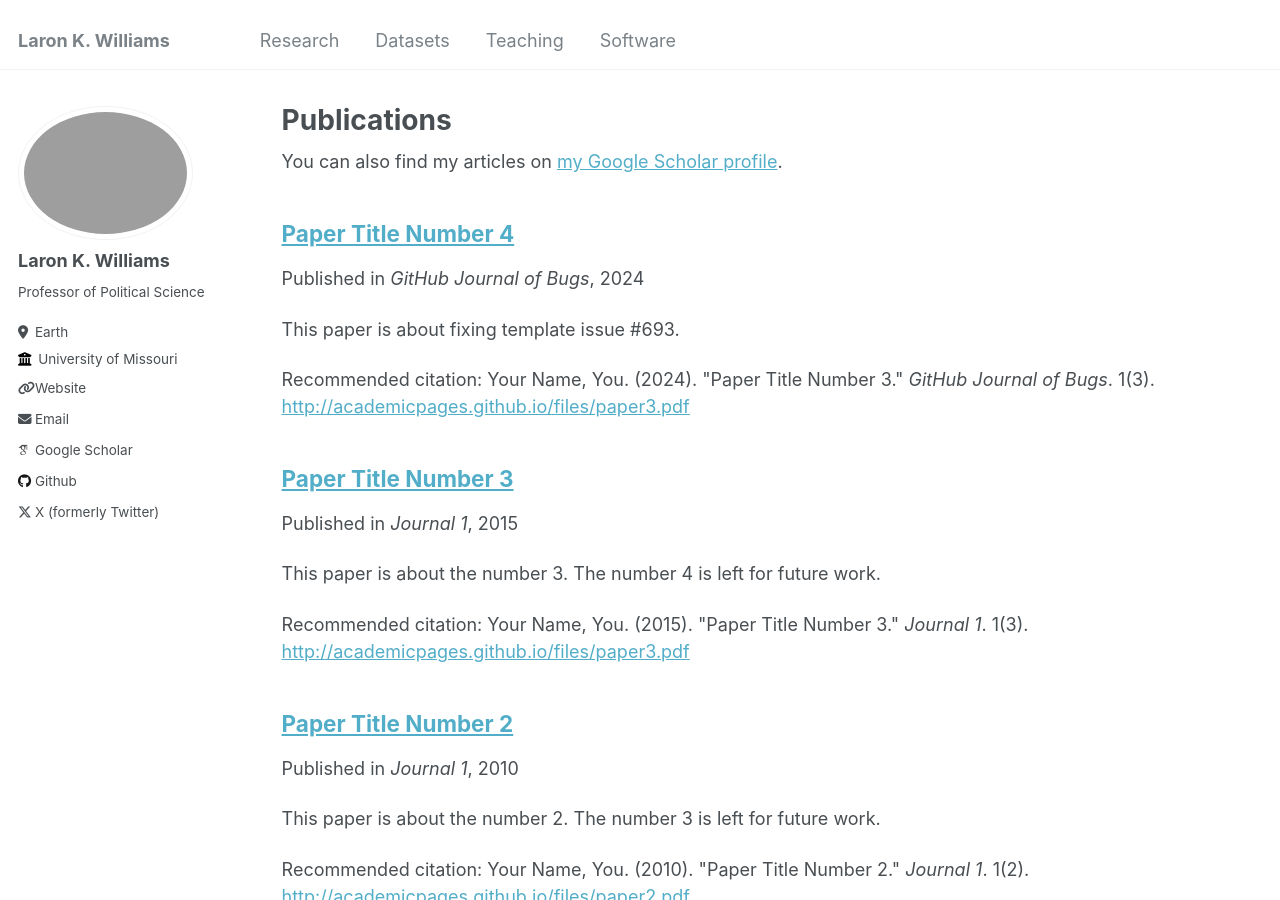
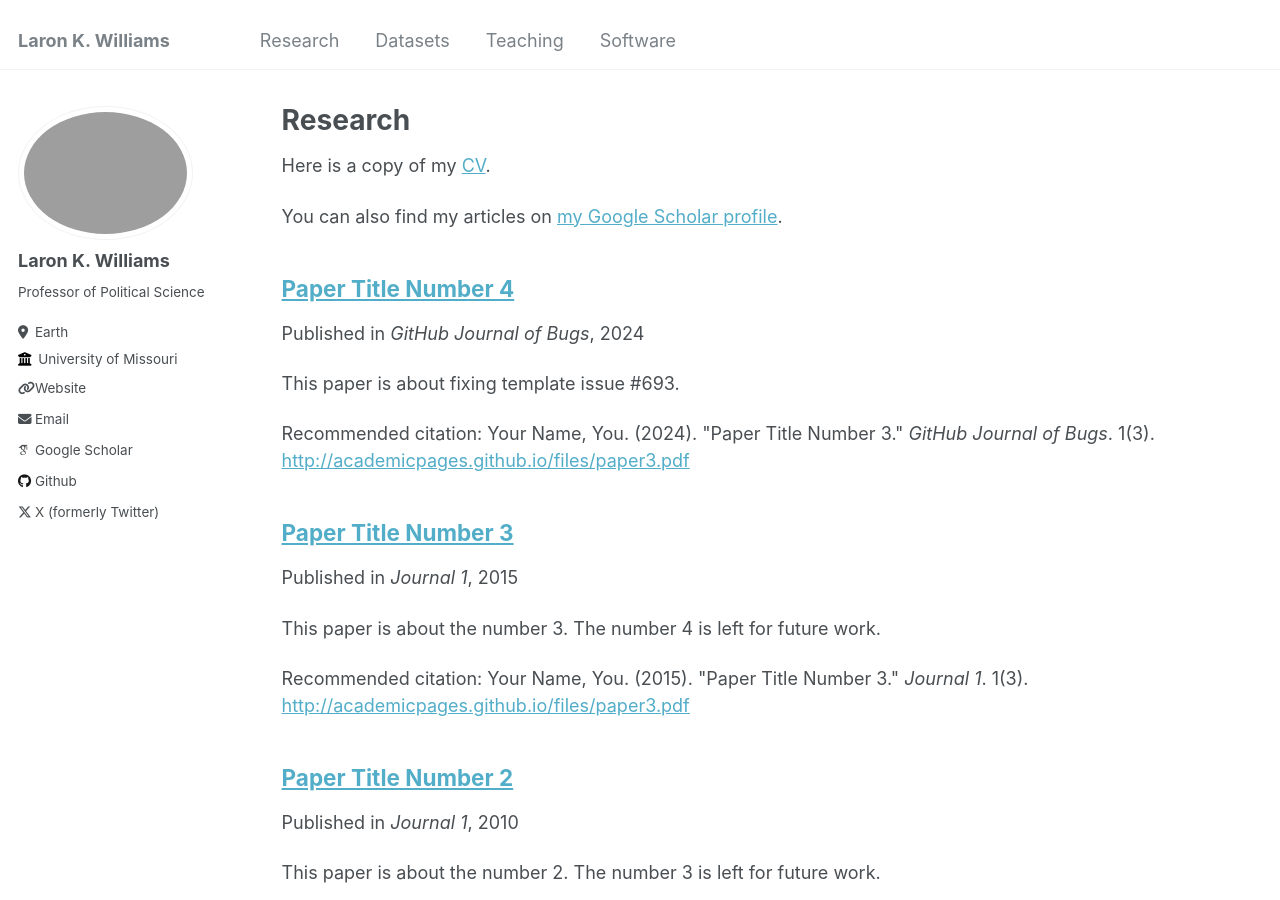
Before and after one commit to williamslaro/williamslaro.github.io, a Jekyll site: the page built from _pages/publications.md, in a window 1280 px wide and 900 px high. Built offline with Jekyll 4.4.1, drawn with Linux system fonts in a browser that asks for light colours; some web fonts are replaced.

Commit message:
Update publications.md

```diff
--- a/_pages/publications.md
+++ b/_pages/publications.md
@@ -1,9 +1,11 @@
 ---
 layout: archive
-title: "Publications"
+title: "Research"
 permalink: /publications/
 author_profile: true
 ---
+
+Here is a copy of my [CV](Williams CV.pdf).
 
 {% if site.author.googlescholar %}
   <div class="wordwrap">You can also find my articles on <a href="{{site.author.googlescholar}}">my Google Scholar profile</a>.</div>
```
